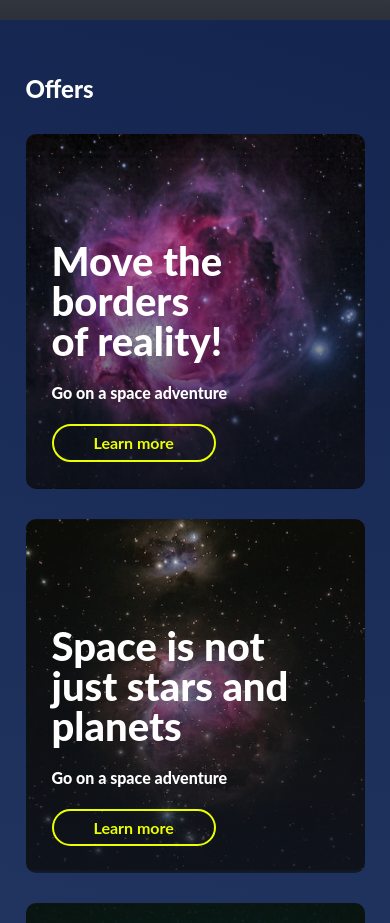
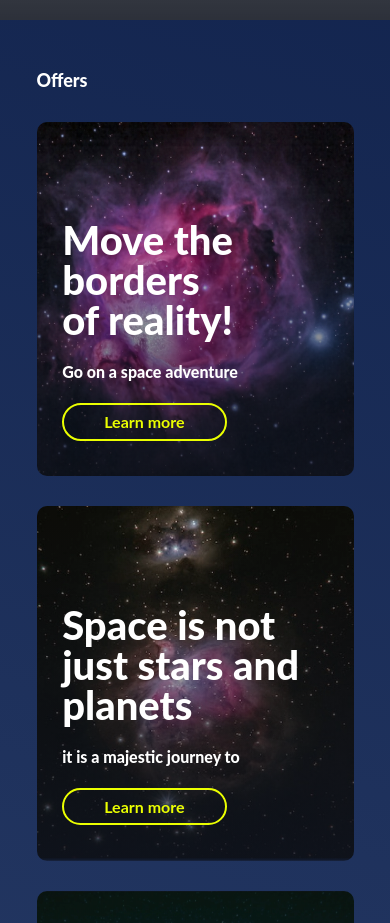
Before and after one commit to DaniilSerga/TestTask, a React (Create React App) app: page / in a window 390 px wide. Shown: the part 490-1413 px from the top of the page. Built offline with nearby package versions, Linux system fonts and the light colour scheme; grey boxes are pictures that could not be loaded; the HTML template or start-up script is replaced by a standard one; a web font is replaced by a local one.

Commit message:
feat: add mobile version

```diff
--- a/src/App.jsx
+++ b/src/App.jsx
@@ -105,7 +105,7 @@ const App = () => {
               </div>
               <div className="offer__card">
                 <h3>Space is not<br/>just stars and<br/>planets</h3>
-                <h4>Go on a space adventure</h4>
+                <h4>it is a majestic journey to</h4>
                 <button className="button__outlined">
                   <span>Learn more</span>
                 </button>
--- a/src/App.scss
+++ b/src/App.scss
@@ -82,7 +82,7 @@ main {
       display: none;
     }
   }
-xs
+
   &:checked ~ .navbar {
     position: fixed;
     z-index: 2;
@@ -409,6 +409,10 @@ xs
   @include tablet {
     padding: 55px 30px 53px;
   }
+
+  @include mobile {
+    padding: 50px 20px;
+  }
 }
 
 .offers__section--container {
@@ -434,6 +438,15 @@ xs
       font-weight: 800;
       line-height: 28.8px;
       text-align: left;
+    }
+  }
+
+  @include mobile {
+    max-width: 317px;
+
+    & > h2 {
+      font-size: 18px;
+      line-height: 21.6px;
     }
   }
 }
@@ -530,6 +543,12 @@ xs
       }
     }
   }
+
+  @include mobile {
+    & > div {
+      padding: 98.2px 25.69px 35.8px !important;
+    }
+  }
 }
 
 .offer__card {
@@ -546,16 +565,6 @@ xs
     z-index: 1;
   }
 }
-
-// .offer_card__overlay {
-//   z-index: 0;
-//   position: absolute;
-//   top: 0;
-//   left: 0;
-//   width: 100%;
-//   height: 100%;
-//   background: linear-gradient(180deg, rgba($BLACK, 0) 0%, rgba($CHINESE_BLACK, 0.79) 100%);
-// }
 
 .offers__section--info {
   display: flex;
@@ -591,6 +600,8 @@ xs
   }
 
   @include tablet {
+    margin-top: 25px;
+
     & > h2 {
       font-size: 24px;
       font-weight: 800;
@@ -606,6 +617,26 @@ xs
       font-size: 16px;
       font-weight: 800;
       line-height: 19.2px;
+    }
+  }
+
+  @include mobile {
+    margin-top: 20px;
+
+    & > h2 {
+      font-size: 18px;
+      line-height: 21.6px;
+    }
+
+    & > p {
+      font-size: 14px;
+      line-height: 16.8px;
+    }
+
+    & > span {
+      font-size: 14px;
+      font-weight: 800;
+      line-height: 16.8px;
     }
   }
 }
@@ -627,4 +658,8 @@ xs
   @include tablet {
     padding-bottom: 18px;
   }
+
+  @include mobile {
+    padding-bottom: 19px;
+  }
 }
```
